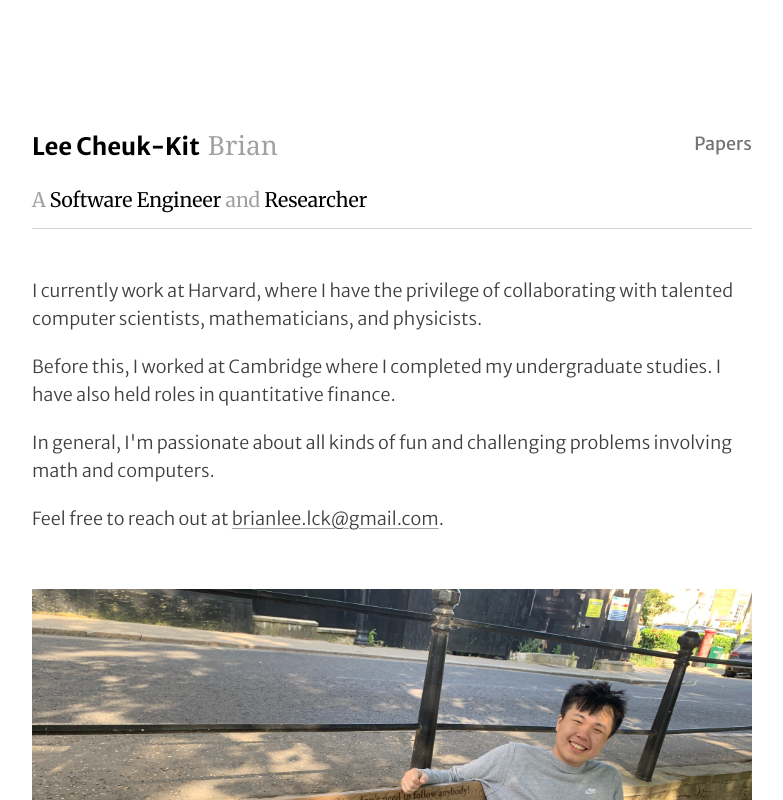
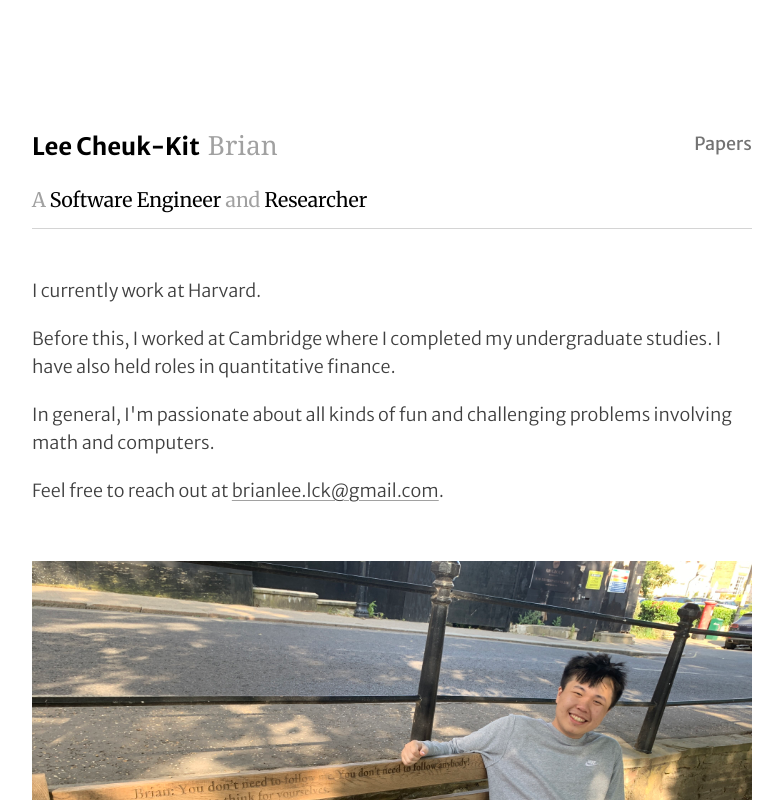
Before and after one commit to brianlck/brianlck.github.io, a SvelteKit app: page / in a window 1280 px wide. Shown: the top 800 px of the page, without its empty margins (248-1031 px from the left). Built offline with nearby package versions, Linux system fonts and the light colour scheme.

Commit message:
Update +page.svelte

```diff
--- a/src/routes/+page.svelte
+++ b/src/routes/+page.svelte
@@ -11,7 +11,7 @@
 
 <div class="layout font-light space-y-14 text-lg">
 	<div class="space-y-5">
-		<p> I currently work at Harvard, where I have the privilege of collaborating with talented computer scientists, mathematicians, and physicists. </p>
+		<p> I currently work at Harvard. </p>
 
 		<p> Before this, I worked at Cambridge where I completed my undergraduate studies. I have also held roles in quantitative finance. </p>
 
```
